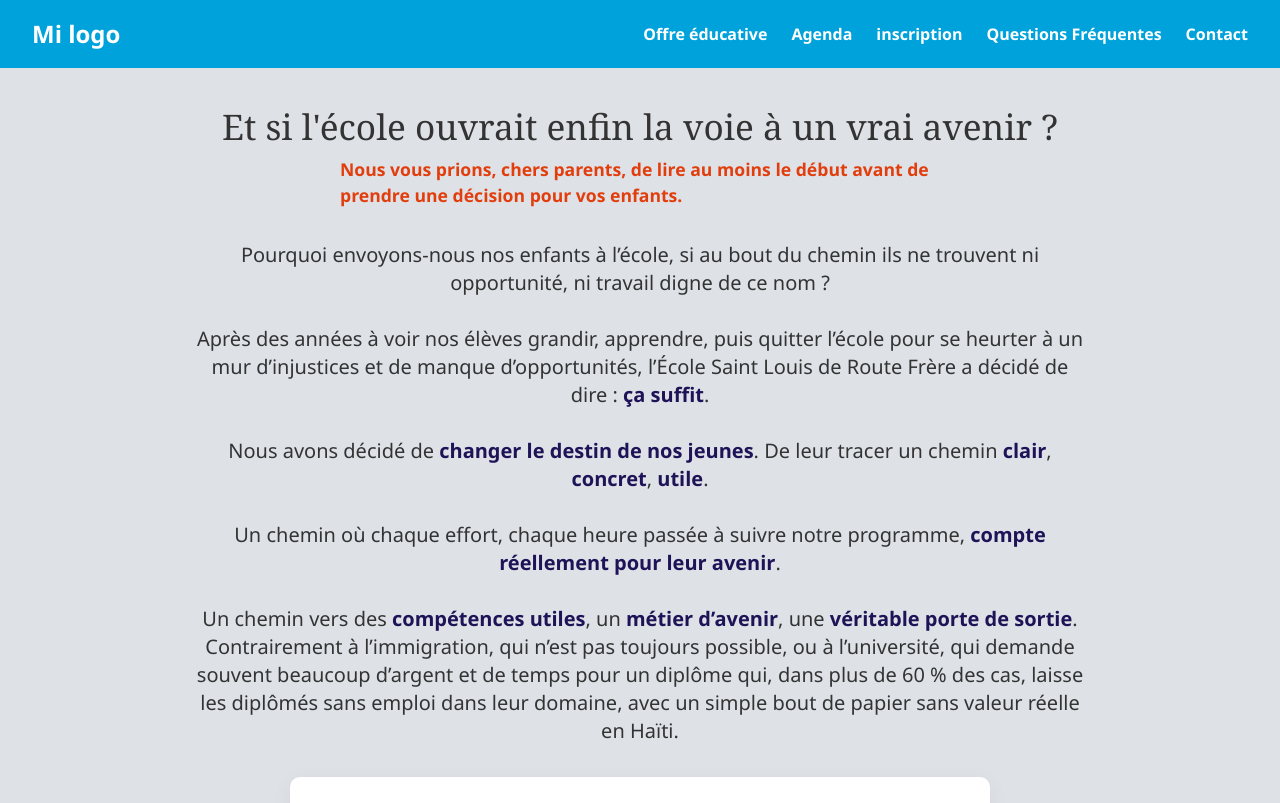
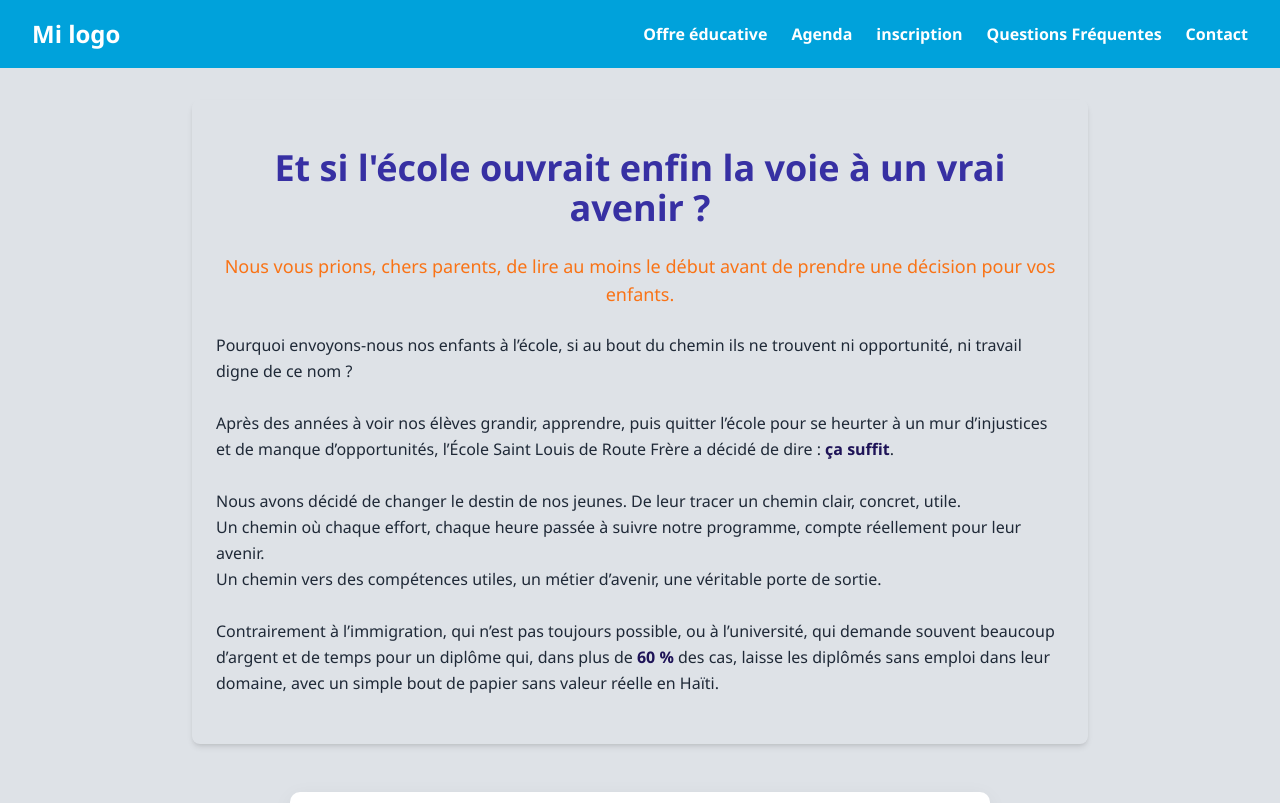
Before and after one commit to ecolelumieredelmas/ecolesaintlouis.github.io, a plain HTML site: page index.html in a window 1280 px wide. Shown: the top 803 px of the page. Drawn offline with nearby package versions, Linux system fonts and the light colour scheme.

Commit message:
Update index.html

```diff
--- a/index.html
+++ b/index.html
@@ -39,19 +39,31 @@
       <div class="menu-icon" onclick="toggleMenu()">☰</div>
     </nav>
   </header>
-    <main>
-  <h1 class="titre">Et si l'école ouvrait enfin la voie à un vrai avenir ?</h1>
 
-  <p class="intro">
+  <main class="max-w-4xl mx-auto px-6 py-12 bg-gray rounded-lg shadow-md mt-8 mb-12">
+  <h1 class="text-3xl md:text-4xl font-bold text-indigo-800 mb-6 text-center">
+    Et si l'école ouvrait enfin la voie à un vrai avenir ?
+  </h1>
+
+  <p class="text-lg text-orange-500 mb-6 text-center font-medium">
     Nous vous prions, chers parents, de lire au moins le début avant de prendre une décision pour vos enfants.
   </p>
-  <p class="text-lg md:text-xl font-medium leading-relaxed bg-clip-text from-red-600 via-amber-500 to-yellow-400 text-center max-w-4xl mx-auto mb-8">
-  Pourquoi envoyons-nous nos enfants à l’école, si au bout du chemin ils ne trouvent ni opportunité, ni travail digne de ce nom ?<br><br>
-  Après des années à voir nos élèves grandir, apprendre, puis quitter l’école pour se heurter à un mur d’injustices et de manque d’opportunités, l’École Saint Louis de Route Frère a décidé de dire : <strong>ça suffit</strong>.<br><br>
-  Nous avons décidé de <strong>changer le destin de nos jeunes</strong>. De leur tracer un chemin <strong>clair</strong>, <strong>concret</strong>, <strong>utile</strong>.<br><br>
-  Un chemin où chaque effort, chaque heure passée à suivre notre programme, <strong>compte réellement pour leur avenir</strong>.<br><br>
-  Un chemin vers des <strong>compétences utiles</strong>, un <strong>métier d’avenir</strong>, une <strong>véritable porte de sortie</strong>. Contrairement à l’immigration, qui n’est pas toujours possible, ou à l’université, qui demande souvent beaucoup d’argent et de temps pour un diplôme qui, dans plus de 60 % des cas, laisse les diplômés sans emploi dans leur domaine, avec un simple bout de papier sans valeur réelle en Haïti.
-</p>
+
+  <p class="text-base text-gray-800 leading-relaxed space-y-4">
+    Pourquoi envoyons-nous nos enfants à l’école, si au bout du chemin ils ne trouvent ni opportunité, ni travail digne de ce nom ?<br><br>
+
+    Après des années à voir nos élèves grandir, apprendre, puis quitter l’école pour se heurter à un mur d’injustices et de manque d’opportunités,
+    l’École Saint Louis de Route Frère a décidé de dire : <strong>ça suffit</strong>.<br><br>
+
+    Nous avons décidé de changer le destin de nos jeunes. De leur tracer un chemin clair, concret, utile. <br>
+    Un chemin où chaque effort, chaque heure passée à suivre notre programme, compte réellement pour leur avenir. <br>
+    Un chemin vers des compétences utiles, un métier d’avenir, une véritable porte de sortie. <br><br>
+
+    Contrairement à l’immigration, qui n’est pas toujours possible, ou à l’université, qui demande souvent beaucoup d’argent
+    et de temps pour un diplôme qui, dans plus de <strong>60 %</strong> des cas, laisse les diplômés sans emploi dans leur domaine,
+    avec un simple bout de papier sans valeur réelle en Haïti.
+  </p>
+</main>
 
   <section id="section1" class="info-section">
     <h2>Que proposons nous?</h2>
```
